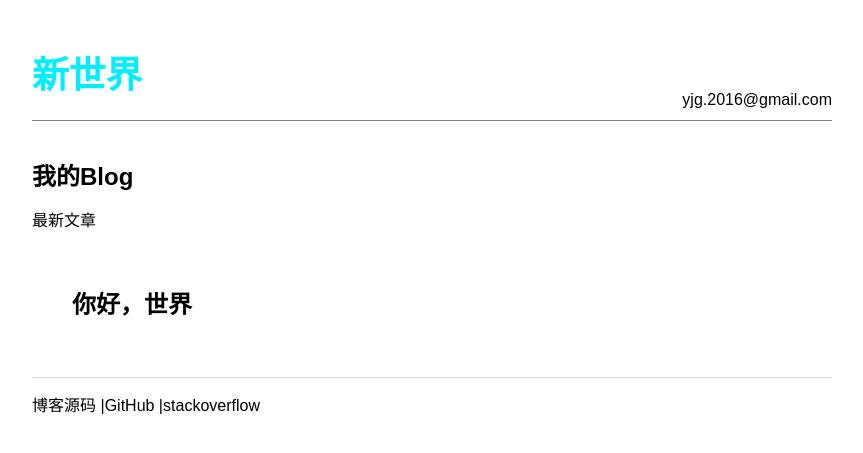
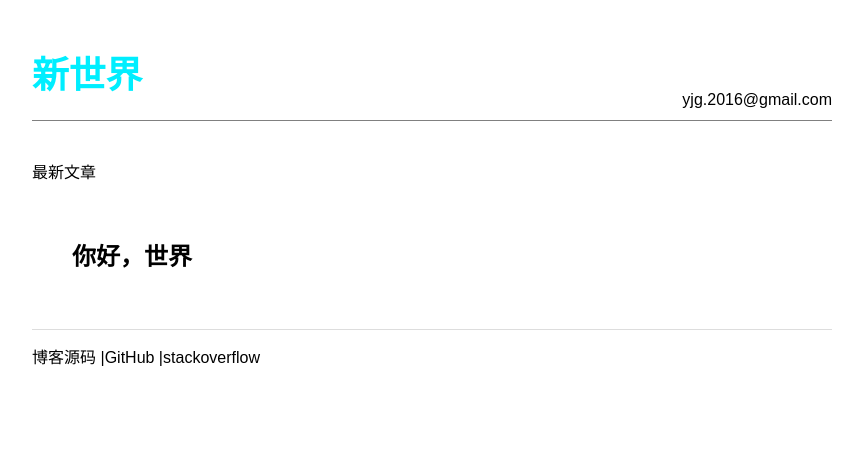
Before and after one commit to leongithub/blog, a Jekyll site: the page built from index.html, in a window 1280 px wide. Shown: the top 453 px of the page, without its empty margins (208-1071 px from the left). Built offline with Jekyll 4.4.1, drawn with Linux system fonts in a browser that asks for light colours.

Commit message:
Update index.html

```diff
--- a/index.html
+++ b/index.html
@@ -1,8 +1,6 @@
 ---
 layout: default
-title: 我的Blog
 ---
-<h2>{{ page.title }}</h2>
 <p>最新文章</p>
 <ul>
 　　{% for post in site.posts %}
```
